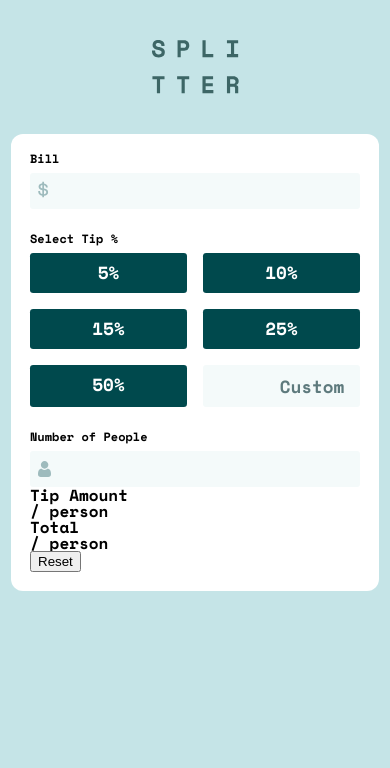
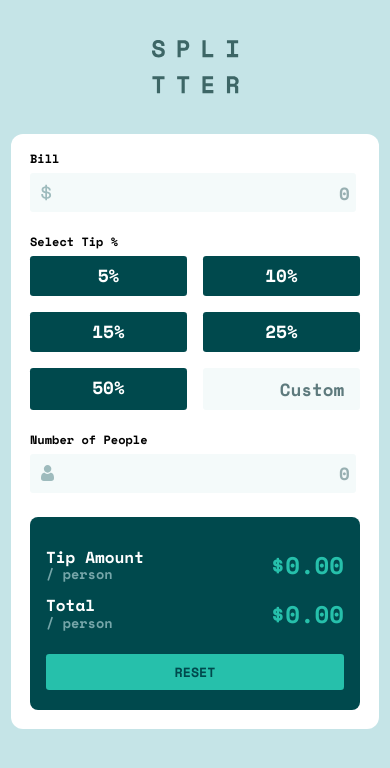
Before and after one commit to Fola-Joe/tip-calculator-app, a React (Vite) app: page / in a window 390 px wide. Shown: the top 768 px of the page. Built offline with nearby package versions, Linux system fonts and the light colour scheme.

Commit message:
mobile view

```diff
--- a/src/TipMain.css
+++ b/src/TipMain.css
@@ -4,4 +4,5 @@
     border-radius: 0.75rem;
     width: 100%;
     max-width: 330px;
+    margin-bottom: 2rem;
 }
--- /dev/null
+++ b/src/TipMainBottom.css
@@ -0,0 +1,42 @@
+.TipMainBottom {
+    background-color: hsl(183, 100%, 15%);
+    margin-top: 1.5rem;
+    border-radius: 0.5rem;
+    padding: 2rem 1rem 1.25rem;
+}
+.tip-amount, .tip-total {
+    display: flex;
+    justify-content: space-between;
+    align-items: center;
+    /* color: hsl(0, 0%, 100%); */
+}
+.tip-amount {margin-bottom: 1rem;}
+.tip-amount h2, .tip-total h2 {
+    color: hsl(0, 0%, 100%);
+}
+.tip-total h3, .tip-amount h3 {
+    color: hsla(185, 41%, 84%, 0.6);
+    font-size: 0.85rem;
+    margin-top: 0.2rem;
+}
+.figure-1, .figure-2 {
+    font-size: 1.5rem;
+    color: hsl(172, 67%, 45%);
+}
+.reset-btn {
+    font-family: 'Space Mono', monospace;
+    text-transform: uppercase;
+    margin-top: 1.5rem;
+    border: none;
+    padding: 0.5rem;
+    width: 100%;
+    border-radius: 0.2rem;
+    background-color: hsl(172, 67%, 45%);
+    color: hsl(183, 100%, 15%);
+    transition: all 0.5s;
+    cursor: pointer;
+}
+.reset-btn:hover {
+    /* opacity: 0.3; */
+    filter: brightness(175%);
+}
--- a/src/TipMainBottom.jsx
+++ b/src/TipMainBottom.jsx
@@ -1,10 +1,22 @@
-export default function TipMainBottom () {
-    return(
-        <div>
-            <h2>Tip Amount</h2>
-            <h3>/ person</h3>
-            <h2>Total</h2>
-            <h3>/ person</h3>
+import './TipMainBottom.css';
+
+export default function TipMainBottom() {
+    return (
+        <div className="TipMainBottom">
+            <div className="tip-amount">
+                <div className="tip">
+                    <h2>Tip Amount</h2>
+                    <h3>/ person</h3>
+                </div>
+                <h4 className="figure-1">$0.00</h4>
+            </div>
+            <div className="tip-total">
+                <div className="total">
+                    <h2>Total</h2>
+                    <h3>/ person</h3>
+                </div>
+                <h4 className="figure-2">$0.00</h4>
+            </div>
             <button className="reset-btn">Reset</button>
         </div>
     )
--- a/src/TipMainTop.css
+++ b/src/TipMainTop.css
@@ -7,18 +7,23 @@
     background-color: hsl(189, 41%, 97%);
     border: none;
     border-radius: 0.2rem;
-    padding: 0.5rem;
+    padding: 0.4rem;
     width: 95%;
     text-align: right;
     outline: none;
+    color: hsl(183, 100%, 15%);
+    font-size: 1.1rem;
+}
+.bill-input::placeholder, .number-input::placeholder {
+    color: hsla(184, 14%, 56%, 0.8);
 }
 .bill-div {
     position: relative;
 }
 .bill-div img {
     position: absolute;
-    top: 0.5rem;
-    left: 0.5rem;
+    top: 0.7rem;
+    left: 0.7rem;
 }
 
 .tip-h2 {
@@ -39,13 +44,19 @@
     padding: 0.7rem;
     text-align: center;
     border-radius: 0.2rem;
+    cursor: pointer;
+    transition: all 0.5s;
+}
+.btn:hover {
+    background-color: hsla(172, 67%, 45%, 0.5);
+    color: hsl(183, 100%, 15%);
 }
 .custom-input {
     width: 90%;
     padding: 0.5rem 1rem 0.5rem 0;
     font-size: 1.1rem;
 }
-::placeholder {color: hsl(186, 14%, 43%);}
+.custom-input::placeholder {color: hsl(186, 14%, 43%);}
 
 .number-h2 {
     margin-bottom: 0.5rem;
@@ -54,6 +65,6 @@
 .number-input-div {position: relative;}
 .number-input-div img {
     position: absolute;
-    top: 0.6rem;
-    left: 0.5rem;
+    top: 0.7rem;
+    left: 0.7rem;
 }
--- a/src/TipMainTop.jsx
+++ b/src/TipMainTop.jsx
@@ -8,6 +8,7 @@ export default function TipMainTop() {
                 <input type="text"
                     aria-label="bill"
                     className="bill-input"
+                    placeholder="0"
                 />
                 <img src="./icon-dollar.svg" alt="dollar icon" />
             </div>
@@ -29,6 +30,7 @@ export default function TipMainTop() {
                 <input type="text"
                     aria-label="number"
                     className="number-input"
+                    placeholder="0"
                 />
                 <img src="./icon-person.svg" alt="person icon" />
             </div>
```
